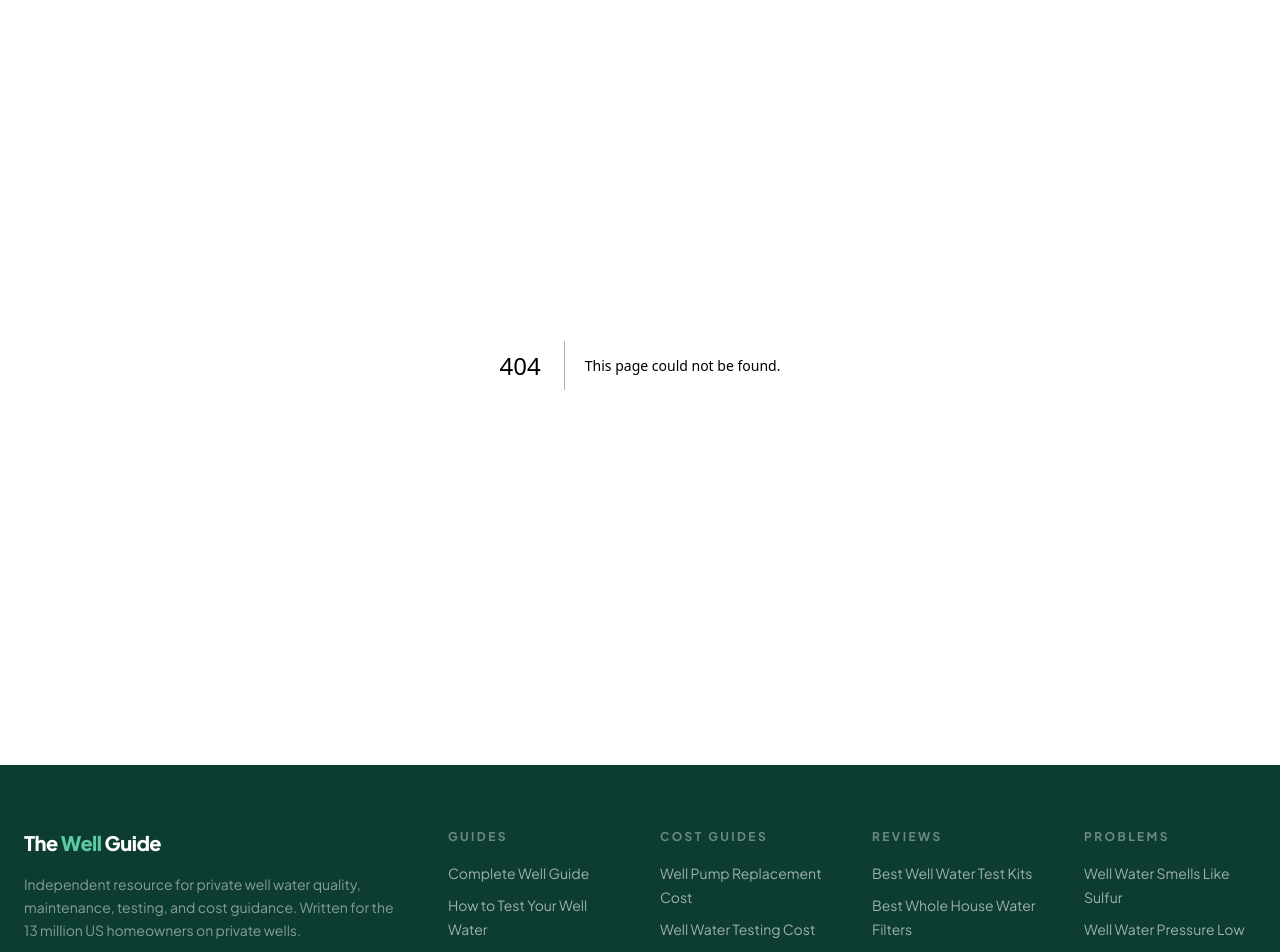
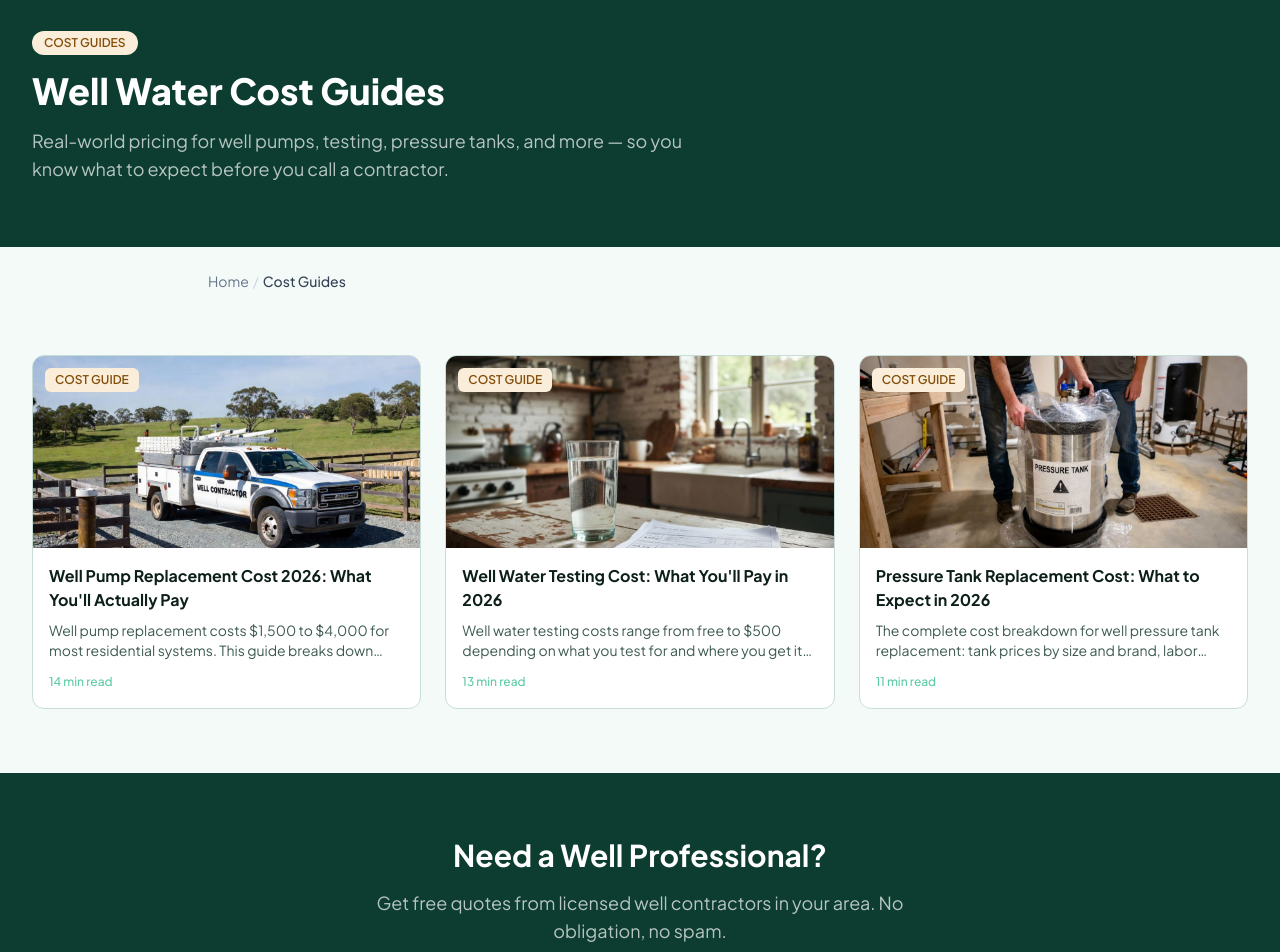
Before and after one commit to thebasementguide2026/thewell.guide-, a Next.js app: page /cost-guides in a window 1280 px wide. Before the commit this address had no page. Shown: the part 100-1052 px from the top of the page. Built offline with nearby package versions, Linux system fonts and the light colour scheme.

Commit message:
Add cost guides section index page

```diff
--- /dev/null
+++ b/app/cost-guides/page.tsx
@@ -0,0 +1,63 @@
+import Link from 'next/link'
+import Image from 'next/image'
+import Breadcrumbs from '@/components/Breadcrumbs'
+import LeadForm from '@/components/LeadForm'
+
+export const metadata = {
+  title: 'Well Water Cost Guides | The Well Guide',
+  description: 'Real-world cost breakdowns for well pump replacement, water testing, pressure tank replacement, and more — with 2026 pricing.',
+  alternates: { canonical: 'https://www.thewell.guide/cost-guides' },
+}
+
+const costGuides = [
+  { title: 'Well Pump Replacement Cost 2026: What You\'ll Actually Pay', href: '/cost-guides/well-pump-replacement-cost', description: 'Well pump replacement costs $1,500 to $4,000 for most residential systems. This guide breaks down every cost factor by depth and pump type, explains when to repair vs replace, and shows how to get an accurate quote.', image: '/well cost.jpg', readTime: '14 min read' },
+  { title: 'Well Water Testing Cost: What You\'ll Pay in 2026', href: '/cost-guides/well-water-testing-cost', description: 'Well water testing costs range from free to $500 depending on what you test for and where you get it done. Most homeowners spend $50 to $200 for annual testing.', image: '/watertestingcost.jpg', readTime: '13 min read' },
+  { title: 'Pressure Tank Replacement Cost: What to Expect in 2026', href: '/cost-guides/pressure-tank-replacement-cost', description: 'The complete cost breakdown for well pressure tank replacement: tank prices by size and brand, labor rates, what add-ons are worth it, regional price differences, DIY vs professional, and how to avoid overpaying.', image: '/pressurecost.jpg', readTime: '11 min read' },
+]
+
+export default function CostGuidesIndexPage() {
+  return (
+    <>
+      {/* Hero Header */}
+      <section style={{ backgroundColor: '#0D3D30' }} className='text-white py-16'>
+        <div className='container-custom'>
+          <span className='inline-block px-3 py-1 text-xs font-semibold rounded-full mb-4' style={{ backgroundColor: '#FAEEDA', color: '#854F0B' }}>COST GUIDES</span>
+          <h1 className='text-4xl font-extrabold mb-4'>Well Water Cost Guides</h1>
+          <p className='text-lg text-white/70 max-w-2xl'>Real-world pricing for well pumps, testing, pressure tanks, and more — so you know what to expect before you call a contractor.</p>
+        </div>
+      </section>
+
+      <Breadcrumbs items={[{ label: 'Cost Guides' }]} />
+
+      {/* Article Grid */}
+      <section className='py-16'>
+        <div className='container-custom'>
+          <div className='grid grid-cols-1 md:grid-cols-2 lg:grid-cols-3 gap-6'>
+            {costGuides.map((guide) => (
+              <Link key={guide.href} href={guide.href} className='group rounded-xl overflow-hidden border border-[#C8DDD7] hover:shadow-lg transition-shadow bg-white'>
+                <div className='relative h-48 overflow-hidden'>
+                  <Image src={guide.image} alt={guide.title} fill className='object-cover group-hover:scale-105 transition-transform duration-300' />
+                  <span className='absolute top-3 left-3 px-2.5 py-1 text-xs font-semibold rounded-md' style={{ backgroundColor: '#FAEEDA', color: '#854F0B' }}>COST GUIDE</span>
+                </div>
+                <div className='p-4'>
+                  <h2 className='font-bold text-[#0D1F1A] group-hover:text-[#1D9E75] mb-2'>{guide.title}</h2>
+                  <p className='text-sm text-[#3D5A52] line-clamp-2 mb-2'>{guide.description}</p>
+                  <span className='text-xs text-[#5DCAA5] font-medium'>{guide.readTime}</span>
+                </div>
+              </Link>
+            ))}
+          </div>
+        </div>
+      </section>
+
+      {/* Lead Form CTA */}
+      <section className='py-16' style={{ backgroundColor: '#0D3D30' }}>
+        <div className='container-custom text-center'>
+          <h2 className='text-3xl font-bold text-white mb-4'>Need a Well Professional?</h2>
+          <p className='text-white/70 text-lg max-w-xl mx-auto mb-8'>Get free quotes from licensed well contractors in your area. No obligation, no spam.</p>
+          <LeadForm />
+        </div>
+      </section>
+    </>
+  )
+}
```
